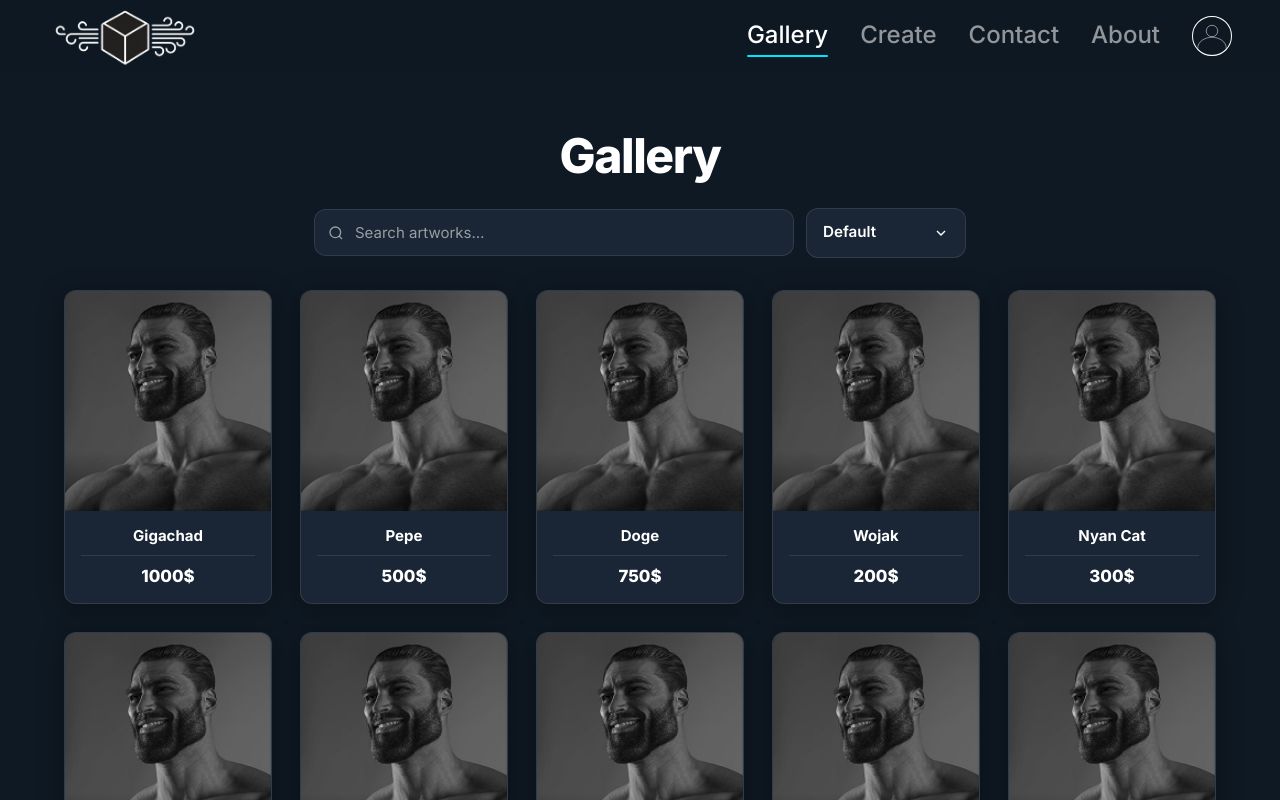
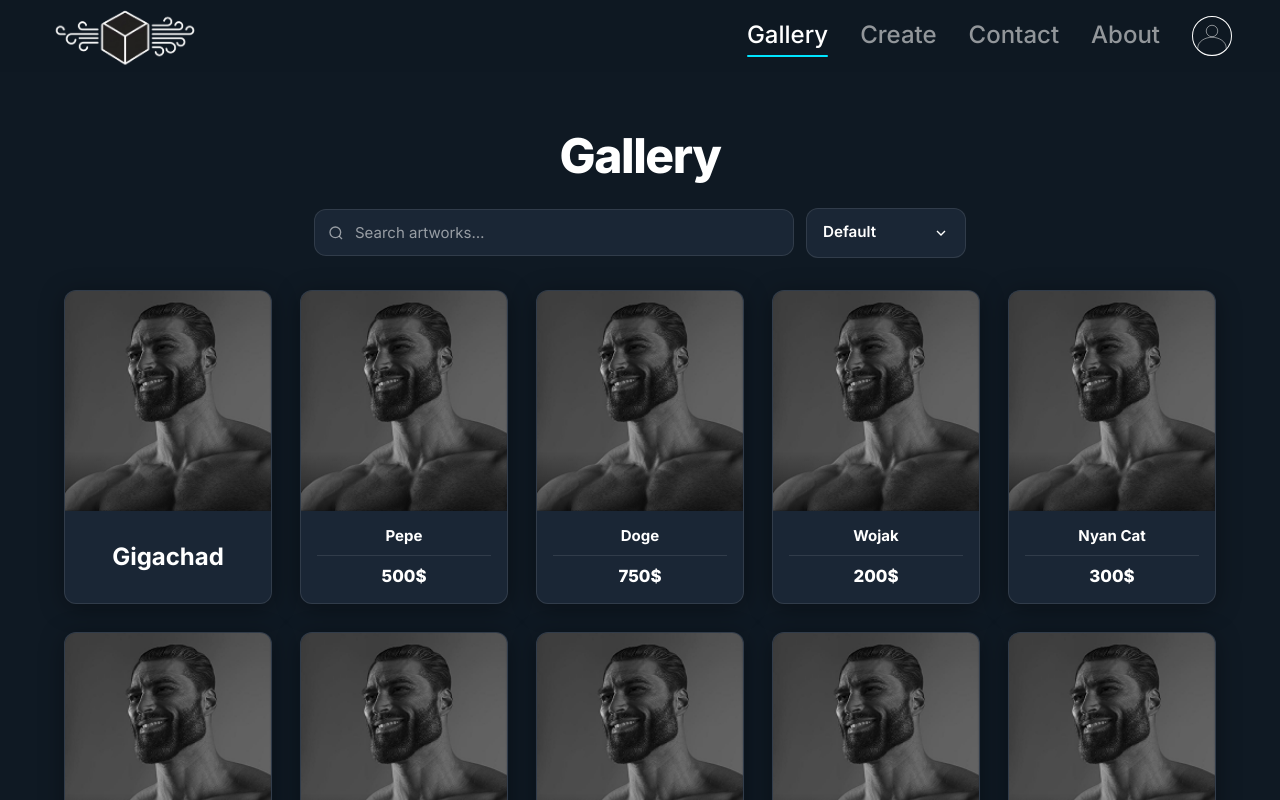
Before and after one commit to Mol4un72/Creative-Attempt, a Next.js app: page /gallery in a window 1280 px wide. Shown: the top 800 px of the page. Built offline with nearby package versions, Linux system fonts and the light colour scheme.

Commit message:
add empty price state for Card + design fix

```diff
--- a/src/app/gallery/[id]/page.js
+++ b/src/app/gallery/[id]/page.js
@@ -1,22 +1,21 @@
-import Header from "../../../components/Header/Header";
 import Card from "../../../components/Card/Card";
 import Link from "next/link";
 import styles from "./page.module.css";
 
 /* Shared arts data */
 const arts = [
-  { id: 1,  name: "Gigachad",     price: 1000, endsAt: "2026-07-05T18:30:00.000Z", image: "/img.png" },
-  { id: 2,  name: "Pepe",         price: 500,  endsAt: "2026-07-05T18:30:00.000Z", image: "/img.png" },
-  { id: 3,  name: "Doge",         price: 750,  endsAt: "2026-07-05T18:30:00.000Z", image: "/img.png" },
-  { id: 4,  name: "Wojak",        price: 200,  endsAt: "2026-07-05T18:30:00.000Z", image: "/img.png" },
-  { id: 5,  name: "Nyan Cat",     price: 300,  endsAt: "2026-07-05T18:30:00.000Z", image: "/img.png" },
-  { id: 6,  name: "Shiba",        price: 900,  endsAt: "2026-07-05T18:30:00.000Z", image: "/img.png" },
-  { id: 7,  name: "Trollface",    price: 150,  endsAt: "2026-07-05T18:30:00.000Z", image: "/img.png" },
-  { id: 8,  name: "Rickroll",     price: 420,  endsAt: "2026-07-05T18:30:00.000Z", image: "/img.png" },
-  { id: 9,  name: "Drakeposting", price: 600,  endsAt: "2026-07-05T18:30:00.000Z", image: "/img.png" },
-  { id: 10, name: "Grumpy Cat",   price: 850,  endsAt: "2026-07-05T18:30:00.000Z", image: "/img.png" },
-  { id: 11, name: "Distracted",   price: 350,  endsAt: "2026-07-05T18:30:00.000Z", image: "/img.png" },
-  { id: 12, name: "Success Kid",  price: 450,  endsAt: "2026-07-05T18:30:00.000Z", image: "/img.png" },
+  { id: 1,  name: "Gigachad",     price: null,    endsAt: "2026-07-05T18:30:00.000Z", image: "/img.png" },
+  { id: 2,  name: "Pepe",         price: 500,     endsAt: "2026-07-05T18:30:00.000Z", image: "/img.png" },
+  { id: 3,  name: "Doge",         price: 750,     endsAt: "2026-07-05T18:30:00.000Z", image: "/img.png" },
+  { id: 4,  name: "Wojak",        price: 200,     endsAt: "2026-07-05T18:30:00.000Z", image: "/img.png" },
+  { id: 5,  name: "Nyan Cat",     price: 300,     endsAt: "2026-07-05T18:30:00.000Z", image: "/img.png" },
+  { id: 6,  name: "Shiba",        price: 900,     endsAt: "2026-07-05T18:30:00.000Z", image: "/img.png" },
+  { id: 7,  name: "Trollface",    price: 150,     endsAt: "2026-07-05T18:30:00.000Z", image: "/img.png" },
+  { id: 8,  name: "Rickroll",     price: 420,     endsAt: "2026-07-05T18:30:00.000Z", image: "/img.png" },
+  { id: 9,  name: "Drakeposting", price: 600,     endsAt: "2026-07-05T18:30:00.000Z", image: "/img.png" },
+  { id: 10, name: "Grumpy Cat",   price: 850,     endsAt: "2026-07-05T18:30:00.000Z", image: "/img.png" },
+  { id: 11, name: "Distracted",   price: 350,     endsAt: "2026-07-05T18:30:00.000Z", image: "/img.png" },
+  { id: 12, name: "Success Kid",  price: 450,     endsAt: "2026-07-05T18:30:00.000Z", image: "/img.png" },
 ];
 
 /* 🔥 REQUIRED for static export */
@@ -44,7 +43,6 @@ export default async function CardPage({ params }) {
   if (!art) {
     return (
       <div className={styles.page}>
-        <Header />
         <main className={styles.notFound}>
           <span className={styles.notFoundIcon}>😕</span>
           <h1 className={styles.notFoundTitle}>Artwork not found</h1>
@@ -61,7 +59,6 @@ export default async function CardPage({ params }) {
 
   return (
     <div className={styles.page}>
-      <Header />
       <main className={styles.main}>
         <Link href="/gallery" className={styles.backLink}>
           ← Back to Gallery
--- a/src/app/gallery/page.js
+++ b/src/app/gallery/page.js
@@ -6,18 +6,18 @@ import Link from 'next/link';
 import styles from './page.module.css';
 
 const arts = [
-  { id: 1, name: 'Gigachad', price: 1000, time: 1000, image: '/img.png' },
-  { id: 2, name: 'Pepe', price: 500, time: 800, image: '/img.png' },
-  { id: 3, name: 'Doge', price: 750, time: 600, image: '/img.png' },
-  { id: 4, name: 'Wojak', price: 200, time: 1200, image: '/img.png' },
-  { id: 5, name: 'Nyan Cat', price: 300, time: 400, image: '/img.png' },
-  { id: 6, name: 'Shiba', price: 900, time: 900, image: '/img.png' },
-  { id: 7, name: 'Trollface', price: 150, time: 300, image: '/img.png' },
-  { id: 8, name: 'Rickroll', price: 420, time: 500, image: '/img.png' },
-  { id: 9, name: 'Drakeposting', price: 600, time: 700, image: '/img.png' },
-  { id: 10, name: 'Grumpy Cat', price: 850, time: 1100, image: '/img.png' },
-  { id: 11, name: 'Distracted', price: 350, time: 600, image: '/img.png' },
-  { id: 12, name: 'Success Kid', price: 450, time: 800, image: '/img.png' },
+  { id: 1, name: 'Gigachad', price: null, image: '/img.png' },
+  { id: 2, name: 'Pepe', price: 500, image: '/img.png' },
+  { id: 3, name: 'Doge', price: 750, image: '/img.png' },
+  { id: 4, name: 'Wojak', price: 200, image: '/img.png' },
+  { id: 5, name: 'Nyan Cat', price: 300, image: '/img.png' },
+  { id: 6, name: 'Shiba', price: 900, image: '/img.png' },
+  { id: 7, name: 'Trollface', price: 150, image: '/img.png' },
+  { id: 8, name: 'Rickroll', price: 420, image: '/img.png' },
+  { id: 9, name: 'Drakeposting', price: 600, image: '/img.png' },
+  { id: 10, name: 'Grumpy Cat', price: 850, image: '/img.png' },
+  { id: 11, name: 'Distracted', price: 350, image: '/img.png' },
+  { id: 12, name: 'Success Kid', price: 450, image: '/img.png' },
 ];
 
 const SORT_OPTIONS = [
--- a/src/components/Card/Card.jsx
+++ b/src/components/Card/Card.jsx
@@ -14,11 +14,11 @@ import Button from "../Button/Button";
  */
 export default function Card({ art, variant = "default" }) {
   const { name, price, image } = art;
-  const hasMeta = price != null;
+  const hasMeta = Boolean(price);
   const isFull = variant === "full";
 
   return (
-    <article className={`${styles.card} ${styles[variant]}`}>
+    <article className={`${styles.card} ${styles[variant]} ${!hasMeta ? styles.noPrice : ""}`}>
       {/* Image preview */}
       <div className={styles.imageContainer}>
         <img src={image} alt={name} className={styles.image} crossOrigin="anonymous" />
@@ -26,7 +26,7 @@ export default function Card({ art, variant = "default" }) {
 
       {/* Card text and price */}
       <div className={styles.info}>
-        <p className={`${styles.name} ${!hasMeta ? styles.centerName : ""}`}>{name}</p>
+        <p className={styles.name}>{name}</p>
 
         {hasMeta && (
           <>
@@ -39,7 +39,7 @@ export default function Card({ art, variant = "default" }) {
       </div>
 
       {/* Full variant action area */}
-      {isFull && (
+      {isFull && hasMeta && (
         <Button className={styles.buyBtn} type="button">
           Buy
         </Button>
--- a/src/components/Card/Card.module.css
+++ b/src/components/Card/Card.module.css
@@ -1,5 +1,6 @@
 /* ─── Base Card ─────────────────────────────────────────────────── */
 .card {
+  height: 100%;
   display: flex;
   flex-direction: column;
   border-radius: var(--radius-md);
@@ -56,8 +57,7 @@
 }
 
 .full {
-  width: min(520px, 100%);
-  margin: 0 auto;
+  width: clamp(320px, 30vw, 480px);
 }
 
 /* ─── Image Container ───────────────────────────────────────────── */
@@ -115,8 +115,6 @@
   letter-spacing: -0.02em;
 }
 
-.centerName { text-align: center; }
-
 .hr {
   border: none;
   border-top: 1px solid var(--color-border);
@@ -139,6 +137,18 @@
   background-clip: text;
 }
 
+.noPrice .info {
+  flex: 1;
+  display: flex;
+  justify-content: center;
+  align-items: center;
+}
+
+.noPrice .name {
+  font-size: 1.5rem;
+  text-align: center;
+}
+
 /* ─── Bet Block (full only) ─────────────────────────────────────── */
 
 .full .price {
```
Also changed, not shown: src/app/gallery/[id]/page.module.css (+4 -11 lines), src/components/Button/Button.module.css (+2 -14 lines), public/profile.png (added).
